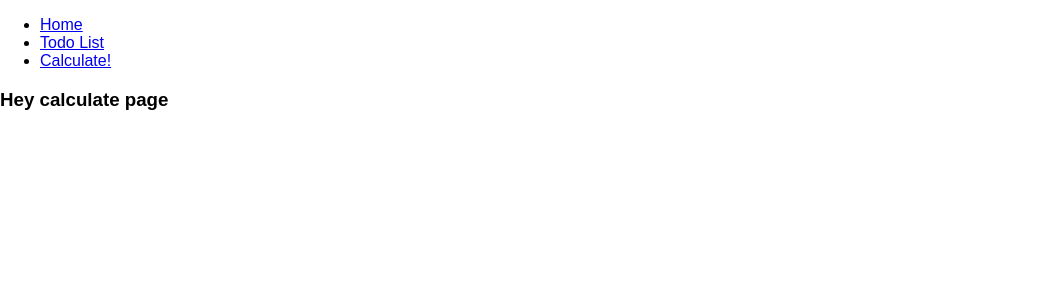
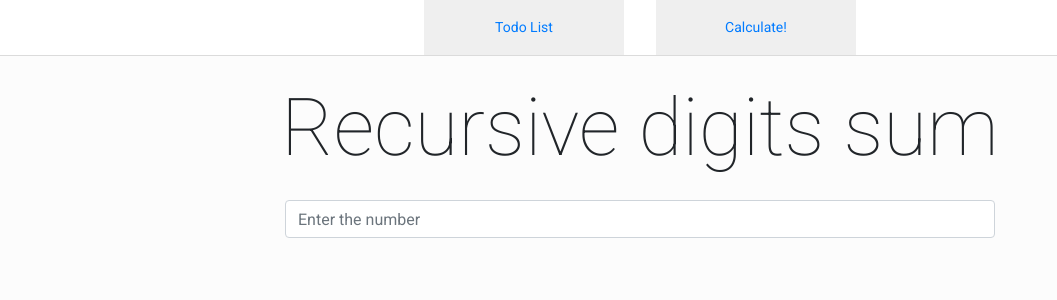
Before and after one commit to scarlettdaylight/react-todo-list, a React (Create React App) app: page /calculate in a window 1280 px wide. Shown: the top 300 px of the page, without its empty margins (0-1057 px from the left). Built offline with nearby package versions, Linux system fonts and the light colour scheme.

Commit message:
feat: add styled component, reactstrap for styling

```diff
--- a/package.json
+++ b/package.json
@@ -3,10 +3,13 @@
   "version": "0.1.0",
   "private": true,
   "dependencies": {
+    "bootstrap": "^4.1.1",
     "react": "^16.4.0",
     "react-dom": "^16.4.0",
     "react-router-dom": "^4.3.1",
-    "react-scripts": "1.1.4"
+    "react-scripts": "1.1.4",
+    "reactstrap": "^6.1.0",
+    "styled-components": "^3.3.2"
   },
   "scripts": {
     "start": "react-scripts start",
--- a/public/index.html
+++ b/public/index.html
@@ -36,5 +36,6 @@
       To begin the development, run `npm start` or `yarn start`.
       To create a production bundle, use `npm run build` or `yarn build`.
     -->
+    <link href="https://fonts.googleapis.com/css?family=Roboto:100,400" rel="stylesheet">
   </body>
 </html>
--- a/src/App.css
+++ b/src/App.css
@@ -1,28 +1,16 @@
-.App {
-  text-align: center;
+/*put global css here*/
+body, a {
+    font-family: 'Roboto', sans-serif;
 }
 
-.App-logo {
-  animation: App-logo-spin infinite 20s linear;
-  height: 80px;
+body {
+    background: #fcfcfc;
 }
 
-.App-header {
-  background-color: #222;
-  height: 150px;
-  padding: 20px;
-  color: white;
+button {
+    border: 0;
 }
 
-.App-title {
-  font-size: 1.5em;
+.content-wrapper {
+    min-height: calc(100vh - 56px);
 }
-
-.App-intro {
-  font-size: large;
-}
-
-@keyframes App-logo-spin {
-  from { transform: rotate(0deg); }
-  to { transform: rotate(360deg); }
-}
--- a/src/App.js
+++ b/src/App.js
@@ -1,9 +1,10 @@
 import React, { Component, Fragment } from 'react';
 import { Switch, Route } from 'react-router-dom';
+import { Container, Row, Col } from 'reactstrap';
 import CalculatePage from './pages/Calculate';
-import HomePage from './pages/Home';
 import TodoPage from './pages/Todo';
 import Menu from './components/Menu';
+import 'bootstrap/dist/css/bootstrap.css';
 import './App.css';
 
 class App extends Component {
@@ -11,12 +12,17 @@ class App extends Component {
     return (
       <Fragment>
         <Menu/>
-        <Switch>
-          <Route exact path="/" component={HomePage}/>
-          <Route path="/todo" component={TodoPage}/>
-          <Route path="/calculate" component={CalculatePage}/>
-          <Route component={HomePage}/>
-        </Switch>
+        <Container className="content-wrapper">
+          <Row>
+            <Col xs={12}>
+              <Switch>
+                <Route path="/todo" component={TodoPage}/>
+                <Route path="/calculate" component={CalculatePage}/>
+                <Route component={CalculatePage}/>
+              </Switch>
+            </Col>
+          </Row>
+        </Container>
       </Fragment>
     );
   }
--- a/src/components/Menu.js
+++ b/src/components/Menu.js
@@ -1,20 +1,40 @@
 import React from 'react';
 import { Link } from 'react-router-dom';
+import styled from 'styled-components';
+
+const MenuWrapper = styled.div`
+    width: 100%;
+    height: 56px;
+    background: white;
+    border-bottom: 1px solid rgba(0,0,0,0.14);
+    display: flex;
+    align-items: center;
+    justify-content: center;
+`;
+
+const MenuItem = styled.button`
+    display: inline-block;
+    width: 200px;
+    height: 100%;
+    margin: 0 16px;
+    text-align: center;
+    font-size: 14px;
+    a {
+      &:hover {
+        text-decoration: none;
+      }
+    }
+`;
 
 const Menu = () => (
-  <div>
-    <ul>
-      <li>
-        <Link to={`/home`}>Home</Link>
-      </li>
-      <li>
-        <Link to={`/todo`}>Todo List</Link>
-      </li>
-      <li>
-        <Link to={`/calculate`}>Calculate!</Link>
-      </li>
-    </ul>
-  </div>
+  <MenuWrapper>
+    <MenuItem>
+      <Link to={`/todo`}>Todo List</Link>
+    </MenuItem>
+    <MenuItem>
+      <Link to={`/calculate`}>Calculate!</Link>
+    </MenuItem>
+  </MenuWrapper>
 );
 
 export default Menu;
--- a/src/pages/Calculate.js
+++ b/src/pages/Calculate.js
@@ -1,9 +1,31 @@
 import React, { Component } from 'react';
+import { Container, Row, Col, Input } from 'reactstrap';
+import styled from 'styled-components';
+
+const PageTitle = styled.h3`
+  font-weight: 100;
+  font-size: 5rem;
+`;
+
+const CaulatePageContainer = styled(Container)`
+    text-align: center;
+`;
 
 class CalculatePage extends Component {
   render() {
     return (
-      <h3>Hey calculate page</h3>
+      <CaulatePageContainer>
+        <Row>
+          <Col>
+            <PageTitle className='my-4'>Recursive digits sum</PageTitle>
+          </Col>
+        </Row>
+        <Row className='align-items-center justify-content-center'>
+          <Col xs={8}>
+            <Input type="number" name="number" id="recursive-number" placeholder='Enter the number'/>
+          </Col>
+        </Row>
+      </CaulatePageContainer>
     );
   }
 }
--- a/src/pages/Home.js
+++ /dev/null
@@ -1,11 +0,0 @@
-import React, { Component } from 'react';
-
-class HomePage extends Component {
-  render() {
-    return (
-      <h3>Hey home page</h3>
-    );
-  }
-}
-
-export default HomePage;
```
Also changed, not shown: 1 other file (tests, documents, lock files or other folders).
